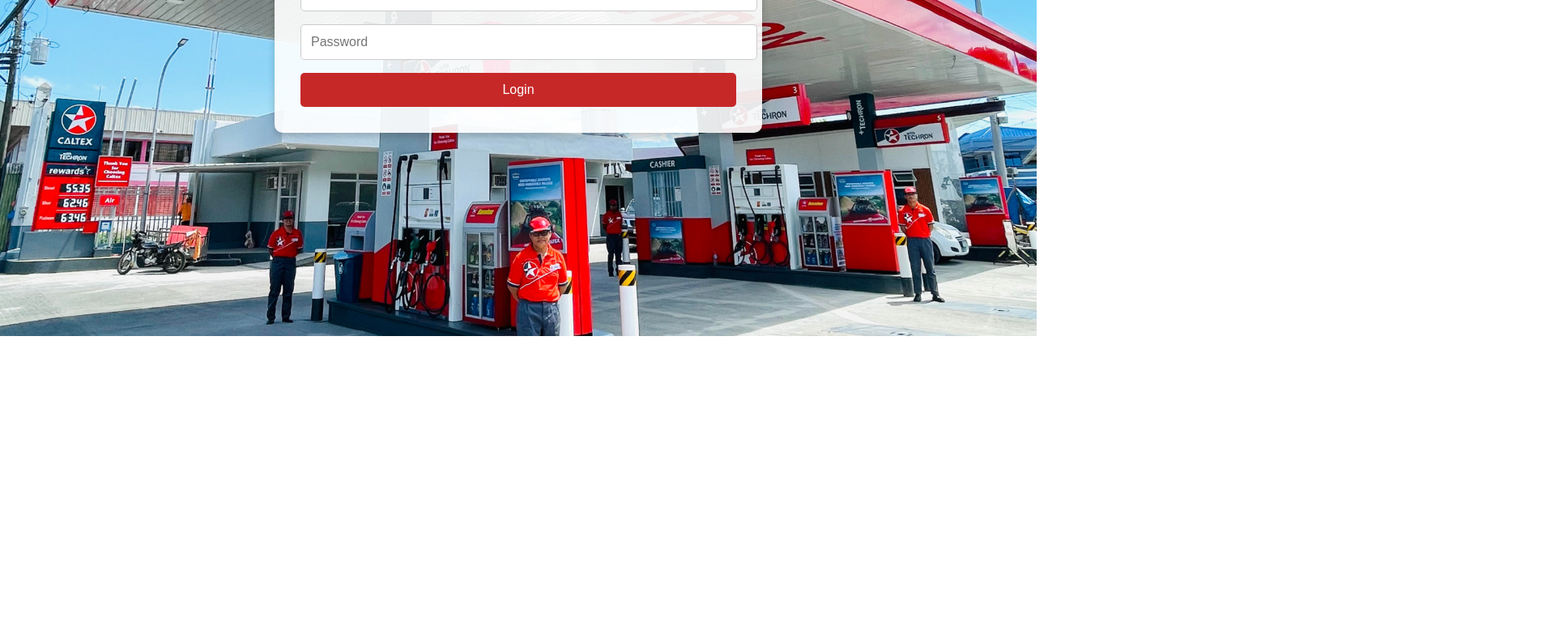
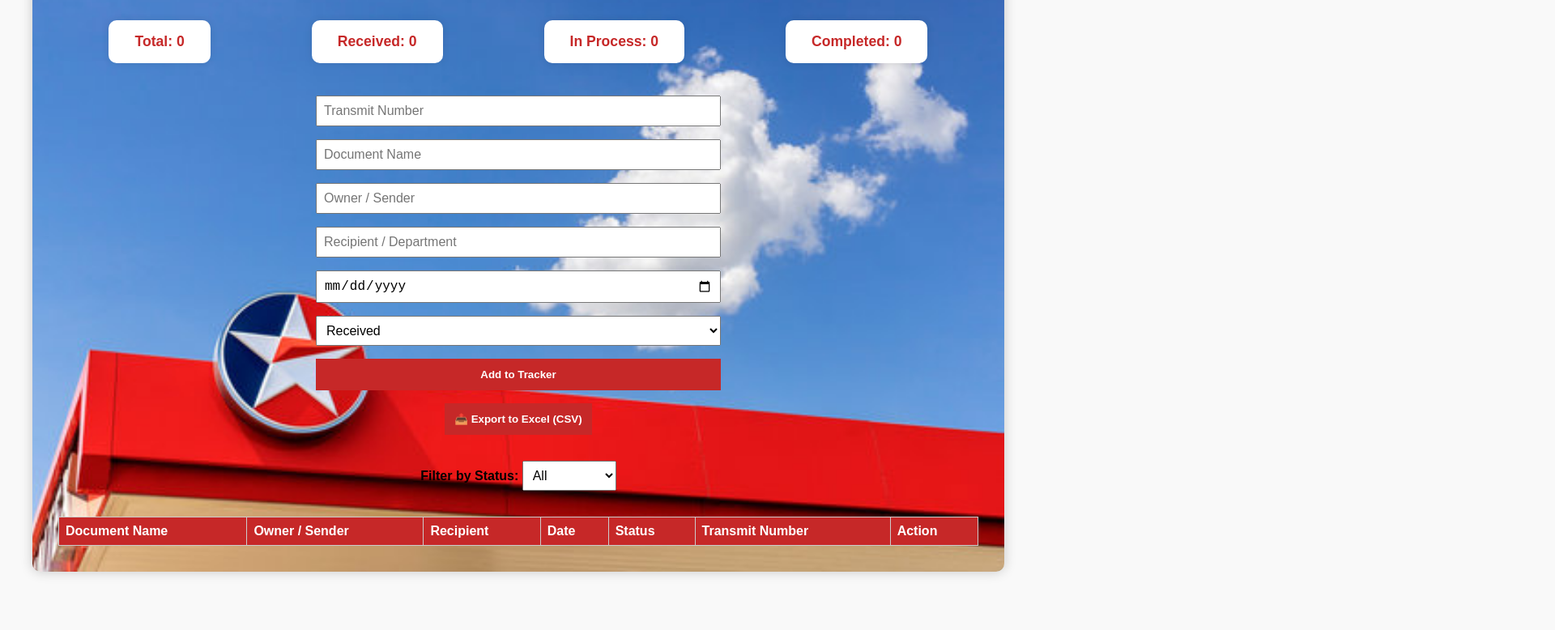
Before and after one commit to kieferwtei/paper-tracker, a plain HTML site: page index.html in a window 1280 px wide. Shown: the part 385-1163 px from the top of the page at 81% size, 1920 px wide, since content can reach past the window. Before the commit the page ends 800 px from the top, so only its background shows below. Drawn offline with Linux system fonts and the light colour scheme; sample sign-in values are in the browser's storage.

Commit message:
Update index.html

```diff
--- a/index.html
+++ b/index.html
@@ -3,103 +3,178 @@
 <head>
   <meta charset="UTF-8">
   <meta name="viewport" content="width=device-width, initial-scale=1.0">
-  <title>Login Page</title>
+  <title>Paper Tracker</title>
   <link rel="icon" href="Caltex Logo.png" type="image/png">
   <style>
+    .card {
+  background: white;
+  border-radius: 10px;
+  padding: 1rem 2rem;
+  box-shadow: 0 0 10px rgba(0,0,0,0.1);
+  font-size: 1.1rem;
+  font-weight: bold;
+  color: #c62828;
+  margin: 0.5rem;
+}
 
+    table, th, td {
+  background-color: white;
+}
     body {
       font-family: Arial, sans-serif;
-  background: url('Caltex Background.jpeg') no-repeat center center fixed;
+      background: #f9f9f9;
+      padding: 2rem;
+    }
+    h1 {
+      text-align: center;
+      color: #c62828;
+    }
+    .tracker-container {
+      position: relative;
+      background: url('Caltex.jpg') no-repeat right center;
       background-size: cover;
-  display: flex;
-  justify-content: center;
-  align-items: center;
-  height: 100vh;
-  margin: 0;
+      padding: 2rem;
+      border-radius: 10px;
+      max-width: 1200px;
+      margin: 2rem auto;
+      box-shadow: 0 0 15px rgba(0,0,0,0.2);
+    }
+    .tracker-container form,
+    .tracker-container table,
+    .tracker-container h1 {
+      position: relative;
+      z-index: 2;
     }
 
-    .login-container {
-  background: rgba(255, 255, 255, 0.9);
-  padding: 2rem;
-  border-radius: 10px;
-  box-shadow: 0 4px 10px rgba(0, 0, 0, 0.2);
+    table {
+      width: 100%;
+      border-collapse: collapse;
+      margin-top: 2rem;
     }
-    .login-container h2 {
-      text-align: center;
-      color: #c62828;
-      margin-bottom: 1.5rem;
+    th, td {
+      border: 1px solid #ccc;
+      padding: 0.5rem;
+      text-align: left;
     }
-    input[type="text"],
-    input[type="password"] {
-      width: 100%;
-      padding: 0.75rem;
-      margin-bottom: 1rem;
-      border: 1px solid #ccc;
-      border-radius: 5px;
+    th {
+      background: #c62828;
+      color: white;
+    }
+    form {
+      margin-top: 2rem;
+      display: grid;
+      gap: 1rem;
+      max-width: 500px;
+      margin-left: auto;
+      margin-right: auto;
+    }
+    input, select {
+      padding: 0.5rem;
       font-size: 1rem;
     }
     button {
-      width: 100%;
       padding: 0.75rem;
-      background-color: #c62828;
+      background: #c62828;
       color: white;
       border: none;
-      border-radius: 5px;
-      font-size: 1rem;
+      font-weight: bold;
       cursor: pointer;
     }
     button:hover {
-      background-color: #a91b1b;
-    }
-    .forgot-password {
-      display: block;
-      text-align: right;
-      margin-top: 0.5rem;
-      font-size: 0.9rem;
-    }
-    .forgot-password a {
-      color: #c62828;
-      text-decoration: none;
-    }
-    .forgot-password a:hover {
-      text-decoration: underline;
+      background: #a91b1b;
     }
   </style>
 </head>
 <body>
-  <div class="login-container">
-    <h2>Paper Tracking System</h2>
-   <form onsubmit="login(event)">
-  <input type="text" placeholder="Username" required>
-  <input type="password" placeholder="Password" required>
-  <button type="submit">Login</button>
-</form>
+  <div style="display: flex; justify-content: space-between; align-items: center; margin-bottom: 1rem;">
+  <h2 id="welcomeMessage">Welcome!</h2>
+ <button onclick="logout()"
 
-<script src="script.js"></script> <!-- ✅ Make sure this matches -->
+    background: #c62828;
+    color: white;
+    border: none;
+    padding: 0.5rem 1rem;
+    border-radius: 5px;
+    font-weight: bold;
+    cursor: pointer;
+  ">
+   Logout
+  </button>
 </div>
 <script>
-    const users = [
-  { username: "staff1", password: "staff1234" },
-  { username: "staff2", password: "staff123" },
-  { username: "supervisor", password: "super123" }
-];
-
-function login(event) {
-  event.preventDefault();
-
-  const inputUser = document.querySelector('input[type="text"]').value;
-  const inputPass = document.querySelector('input[type="password"]').value;
-
-  const foundUser = users.find(u => u.username === inputUser && u.password === inputPass);
-
-  if (foundUser) {
-    window.location.href = "paper-tracker.html";
-  } else {
-    alert("Invalid username or password. Please try again");
+   function logout() {
+  localStorage.removeItem('currentUser');
+  window.location.href = "login-page.html"; // ✅ match your actual login file name
 }
 
 
+    window.addEventListener('DOMContentLoaded', () => {
+      const currentUser = localStorage.getItem('currentUser');
+      if (currentUser) {
+        document.getElementById('welcomeMessage').textContent = `Welcome, ${currentUser}`;
+      } else {
+        window.location.href = "login-page.html"; // fallback if not logged in
       }
+    });
   </script>
+
+  <div class="tracker-container">
+
+    <h1>Paper Tracking System</h1>
+
+<div id="dashboard" style="display: flex; justify-content: space-around; margin-top: 2rem; flex-wrap: wrap;">
+  <div class="card">Total: <span id="totalCount">0</span></div>
+  <div class="card">Received: <span id="receivedCount">0</span></div>
+  <div class="card">In Process: <span id="processCount">0</span></div>
+  <div class="card">Completed: <span id="completedCount">0</span></div>
+</div>
+
+    <form id="paperForm">
+
+      <input type="text" id="transmit" placeholder="Transmit Number" required>
+      <input type="text" id="docName" placeholder="Document Name" required>
+      <input type="text" id="owner" placeholder="Owner / Sender" required>
+      <input type="text" id="recipient" placeholder="Recipient / Department" required>
+      <input type="date" id="date" required>
+      <select id="status">
+        <option value="Received">Received</option>
+        <option value="In Process">In Process</option>
+        <option value="Completed">Completed</option>
+      </select>
+      <button type="submit">Add to Tracker</button>
+    </form>
+
+    <div style="text-align:center; margin-top: 1rem;">
+      <button onclick="exportToCSV()">📤 Export to Excel (CSV)</button>
+    </div>
+
+    <div style="text-align:center; margin-top: 2rem;">
+      <label for="statusFilter"><strong>Filter by Status:</strong></label>
+      <select id="statusFilter">
+        <option value="All">All</option>
+        <option value="Received">Received</option>
+        <option value="In Process">In Process</option>
+        <option value="Completed">Completed</option>
+      </select>
+    </div>
+
+    <table id="trackingTable">
+      <thead>
+  <tr>
+    <th>Document Name</th>
+    <th>Owner / Sender</th>
+    <th>Recipient</th>
+    <th>Date</th>
+    <th>Status</th>
+    <th>Transmit Number</th>
+    <th>Action</th>
+  </tr>
+</thead>
+
+      <tbody></tbody>
+    </table>
+  </div>
+
+  <script src="script.js"></script>
 </body>
 </html>
```
Lines whose indentation alone changed are shown as unchanged.
